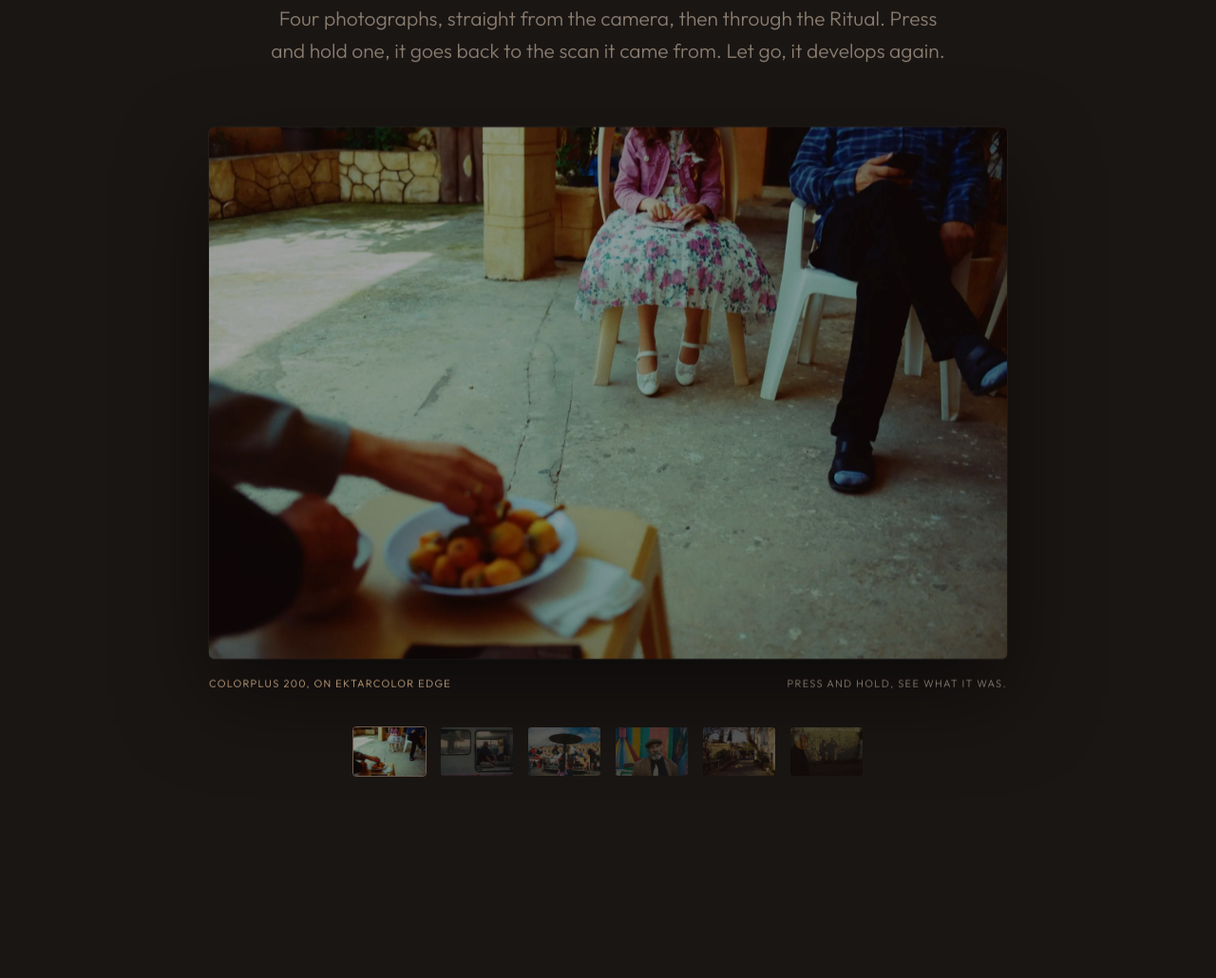
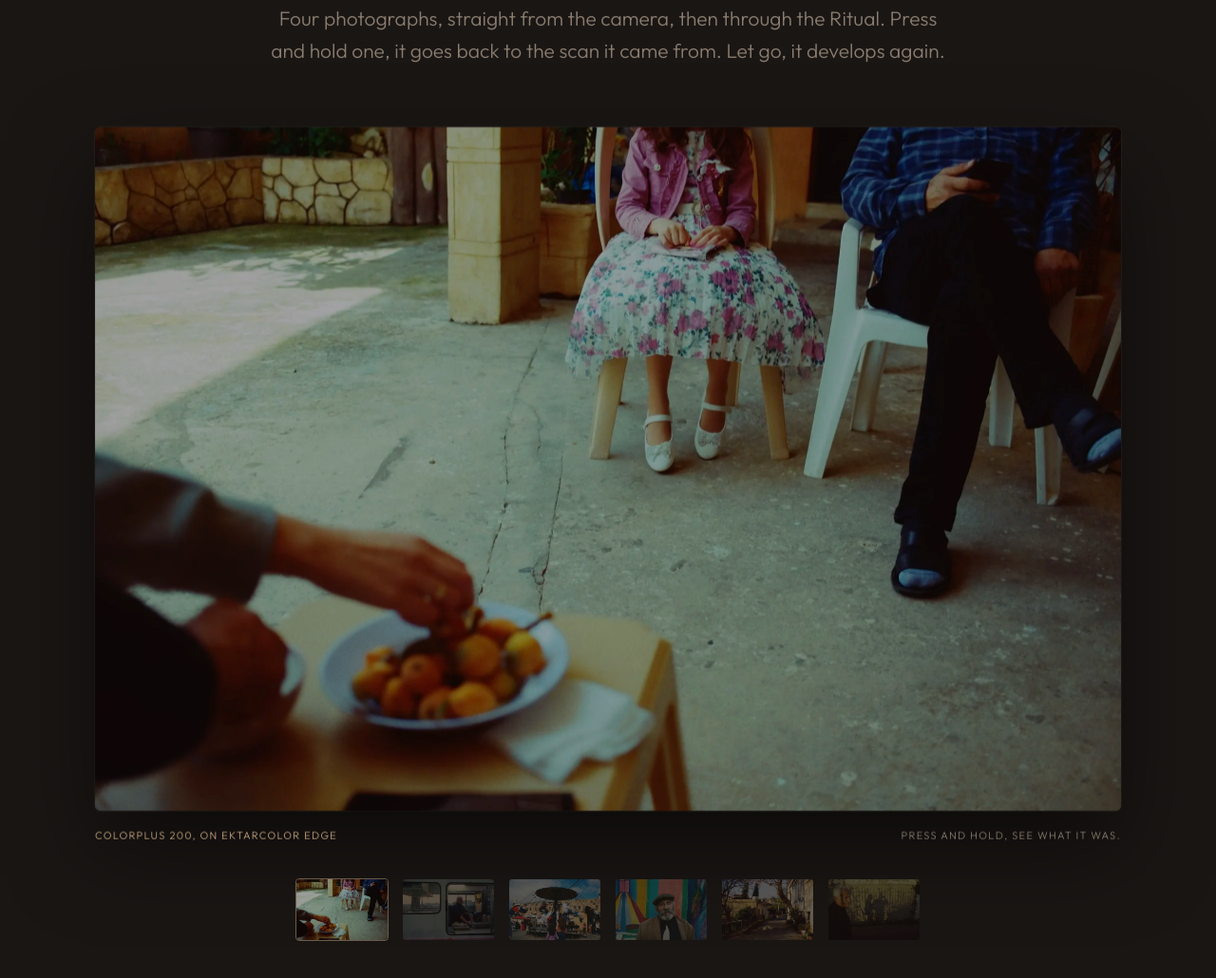
Before and after one commit to habeebsaleh1994-star/latentritual-site, an Astro site: page / in a window 1280 px wide. Shown: the part 10187-11217 px from the top of the page at 95% size. Built offline with nearby package versions, Linux system fonts and the light colour scheme; Astro itself is replaced by a stand-in of ours.

Commit message:
Revert "The Develop sits smaller, a print on a table, not a billboard"
This reverts commit 36e1fdf4e3cc527ef39973e53ba47ea61d691624.

```diff
--- a/src/styles/global.css
+++ b/src/styles/global.css
@@ -1068,7 +1068,7 @@ footer {
 }
 
 .develop-stage {
-  max-width: 840px;
+  max-width: 1080px;
   margin: 64px auto 0;
 }
 
@@ -1149,7 +1149,7 @@ footer {
 }
 .develop-thumb img {
   display: block;
-  width: 76px;
+  width: 96px;
   height: auto;
 }
 .develop-thumb:hover {
```
